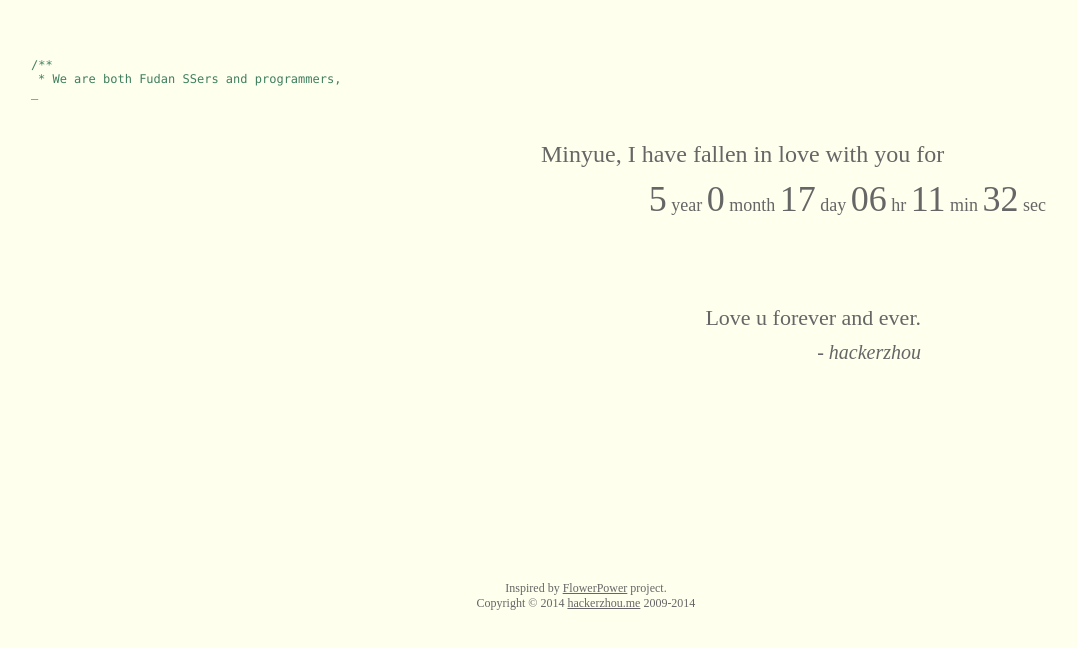
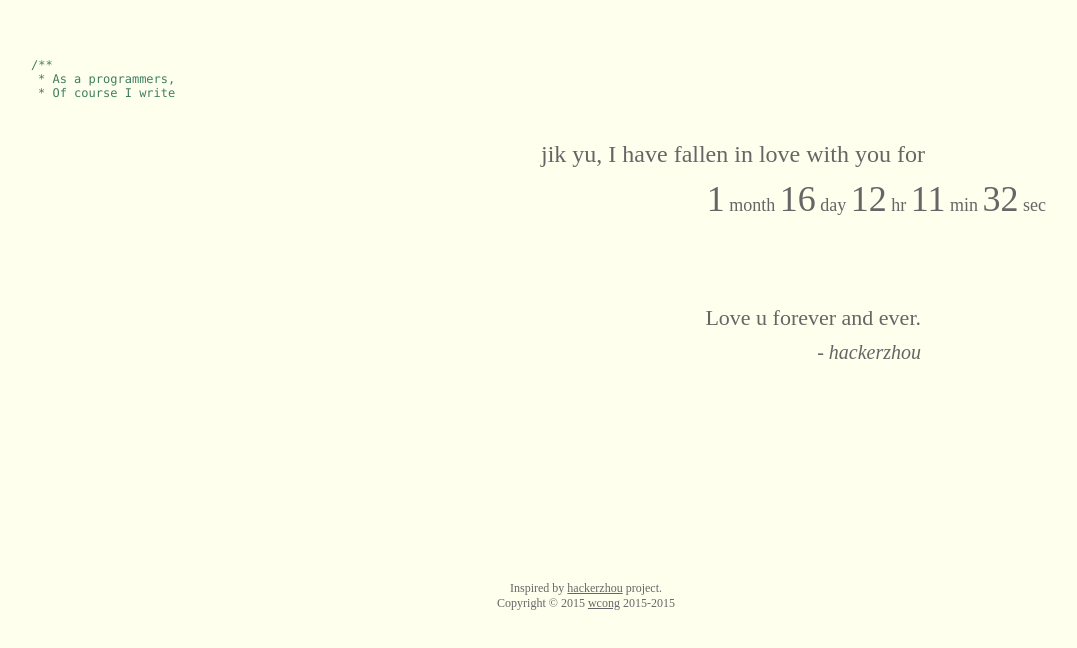
Before and after one commit to wcong/story, a plain HTML site: page index.html in a window 1280 px wide. Shown: the part 142-790 px from the top of the page, without its empty margins (54-1131 px from the left). Drawn offline with Linux system fonts and the light colour scheme; a web font is replaced by a local one.

Commit message:
change some name and description

```diff
--- a/index.html
+++ b/index.html
@@ -20,18 +20,18 @@
 		<div id="content" style="width: 1110px; height: 625px; margin-top: 78.5px; margin-left: 163px;">
 			<div id="code" style="margin-top: 112.5px;">
 				<span class="comments">/**</span><br>
-				<span class="space"><span class="comments">* We are both Fudan SSers and programmers,</span><br>
-				<span class="space"><span class="comments">* so I write some code to celebrate our 1st anniversary.</span><br>
+				<span class="space"><span class="comments">* As a programmers,</span><br>
+				<span class="space"><span class="comments">* Of course I write some code to celebrate relationship.</span><br>
 				<span class="space"><span class="comments">*/</span><br>
-				Boy i = <span class="keyword">new</span> Boy(<span class="string">"hackerzhou"</span>);<br>
-				Girl u = <span class="keyword">new</span> Girl(<span class="string">"MaryNee"</span>);<br>
-				<span class="comments">// Nov 2, 2010, I told you I love you. </span><br>
-				i.love(u);<br>
+				Boy i = <span class="keyword">new</span> Boy(<span class="string">"wcong"</span>);<br>
+				Girl u = <span class="keyword">new</span> Girl(<span class="string">"jik yu"</span>);<br>
+				<span class="comments">// Sep 3, 2015, I told you I like you. </span><br>
+				i.like(u);<br>
 				<span class="comments">// Luckily, you accepted and became my girlfriend eversince.</span><br>
 				u.accepted();<br>
 				<span class="comments">// Since then, I miss u every day.</span><br>
 				i.miss(u);<br>
-				<span class="comments">// And take care of u and our love.</span><br>
+				<span class="comments">// And take care of u and our relationship.</span><br>
 				i.takeCareOf(u);<br>
 				<span class="comments">// You say that you won't be so easy to marry me.</span><br>
 				<span class="comments">// So I keep waiting and I have confidence that you will.</span><br>
@@ -50,7 +50,7 @@
 				<canvas id="garden" width="670" height="625"></canvas>
 				<div id="words" style="position: absolute; top: 273.5px; left: 673px;">
 					<div id="messages" style="display: block;">
-						Minyue, I have fallen in love with you for
+						jik yu, I have fallen in love with you for
 						<div id="elapseClock"><span class="digit">5</span> year <span class="digit">0</span> month <span class="digit">17</span> day <span class="digit">13</span> hr <span class="digit">38</span> min <span class="digit">16</span> sec</div>
 					</div>
 					<div id="loveu" style="display: block;">
@@ -61,8 +61,8 @@
 			</div>
 		</div>
 		<div id="copyright">
-			Inspired by <a href="http://www.openrise.com/lab/FlowerPower/">FlowerPower</a> project.<br>
-			Copyright © 2014 <a href="http://hackerzhou.me/">hackerzhou.me</a> 2009-2014
+			Inspired by <a href="http://hackerzhou.me/">hackerzhou</a> project.<br>
+			Copyright © <span class="copyright-date">2015</span> <a href="http://wcong.github.io/">wcong</a> 2015-<span class="copyright-date">2015</span>
 		</div>
 	</div>
 	<script type="text/javascript">
@@ -70,8 +70,8 @@
 		var offsetY = $("#loveHeart").height() / 2 - 55;
 		var displayMode = 1;
 		var together = new Date();
-		together.setFullYear(2010, 10, 2);
-		together.setHours(20);
+		together.setFullYear(2015, 9, 3);
+		together.setHours(14);
 		together.setMinutes(0);
 		together.setSeconds(0);
 		together.setMilliseconds(0);
@@ -80,6 +80,9 @@
 			displayMode *= -1;
 			timeElapse(together, displayMode);
 		});
+		var now = new Date();
+		var year = now.getFullYear();
+		$('.copyright-date').text(year);
 
 		if (!document.createElement('canvas').getContext) {
 			var msg = document.createElement("div");
```
